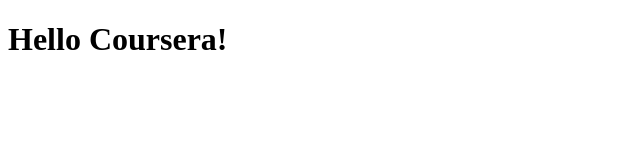
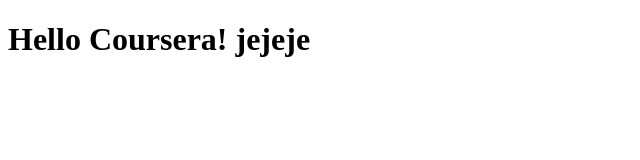
Before and after one commit to cdalvarezb/coursera-test, a plain HTML site: page index.html in a window 1280 px wide. Shown: the whole page, without its empty margins (0-640 px from the left). Drawn offline with Linux system fonts and the light colour scheme.

Commit message:
change message head and body

```diff
--- a/index.html
+++ b/index.html
@@ -1,9 +1,9 @@
 <!DOCTYPE html>
 <html>
 <head>
-    <title>Hello Coursera!</title>
+    <title>Hello Coursera! jejeje</title>
 </head>
 <body>
-    <h1>Hello Coursera!</h1>
+    <h1>Hello Coursera! jejeje</h1>
 </body>
 </html>
```
